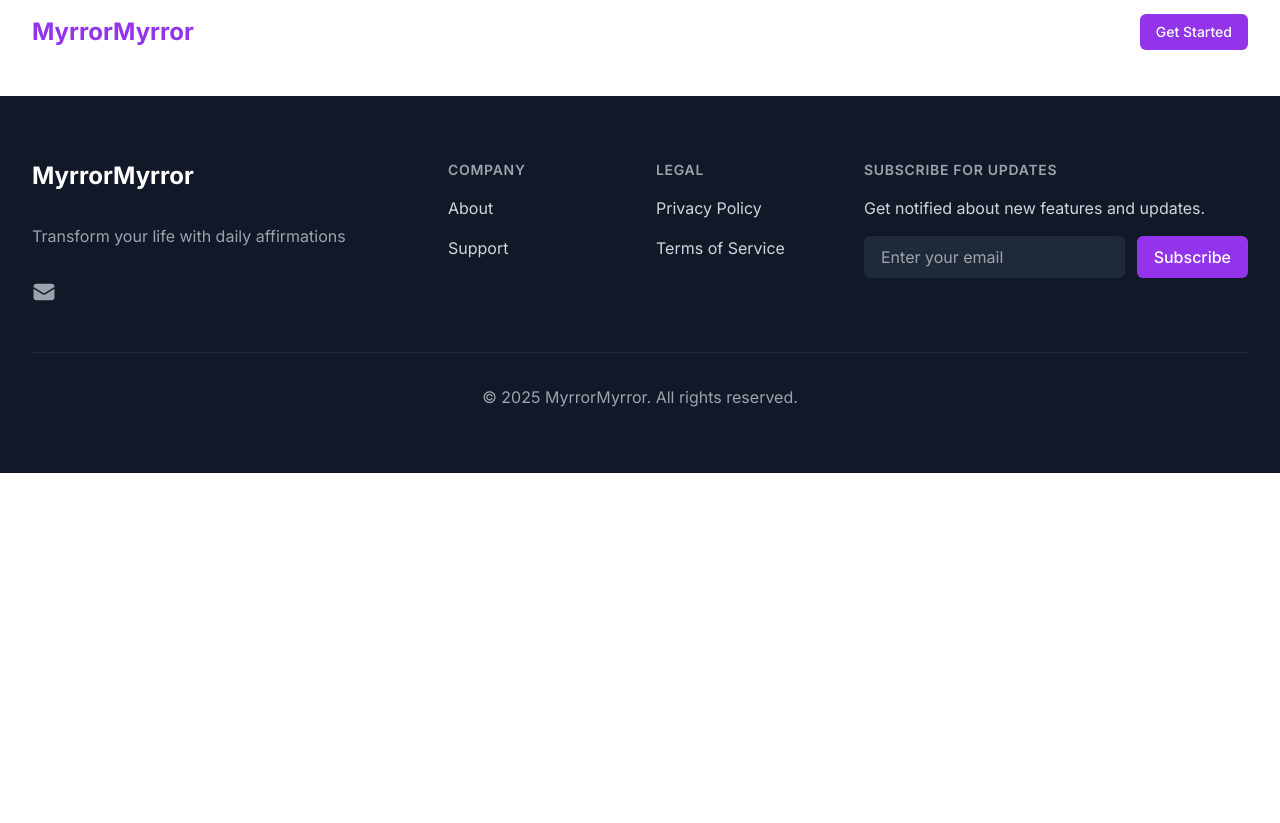
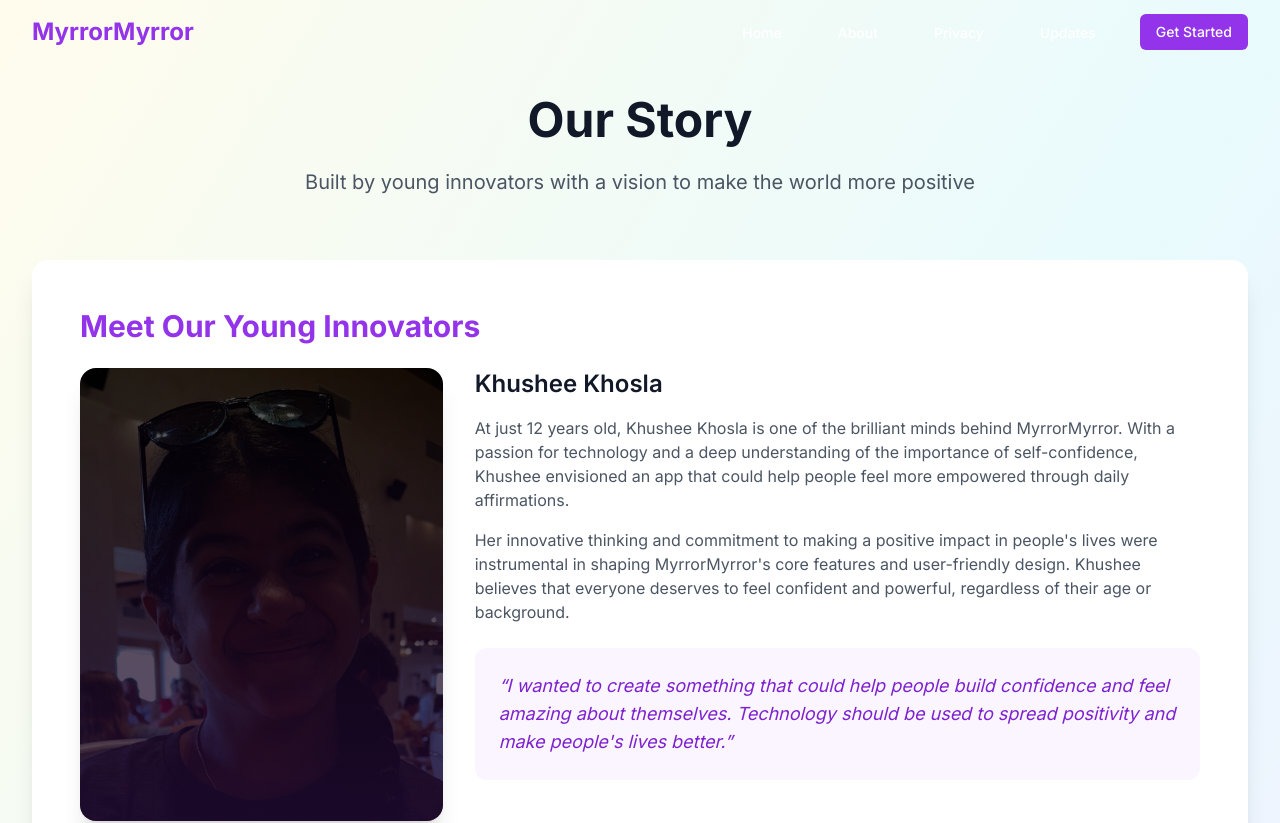
Before and after one commit to sajankhosla/myrror-myrror, a Next.js app: page /about in a window 1280 px wide. Shown: the top 823 px of the page. Before the commit the page ends 800 px from the top, so only its background shows below. Built offline with nearby package versions, Linux system fonts and the light colour scheme.

Commit message:
Restore About page with Manav and Khushee's bios

```diff
--- a/app/about/page.tsx
+++ b/app/about/page.tsx
@@ -2,6 +2,9 @@
 // Last deployed: 2024-02-22 21:45 UTC
 'use client';
 
+import { motion } from 'framer-motion';
+import Link from 'next/link';
+import Image from 'next/image';
 import Navbar from '../components/Navbar';
 import Footer from '../components/Footer';
 
@@ -9,8 +12,154 @@
   return (
     <main className="min-h-screen">
       <Navbar />
-      <div className="pt-24">
+
+      <div className="relative pt-24 pb-16 overflow-hidden">
+        {/* Background gradient */}
+        <div className="absolute inset-0 bg-gradient-to-br from-yellow-300 via-cyan-400 to-purple-600 opacity-10" />
+
+        <div className="relative max-w-7xl mx-auto px-4 sm:px-6 lg:px-8">
+          <div className="text-center mb-16">
+            <motion.h1
+              initial={{ opacity: 0, y: 20 }}
+              animate={{ opacity: 1, y: 0 }}
+              transition={{ duration: 0.6 }}
+              className="text-4xl md:text-5xl font-bold text-gray-900 mb-6"
+            >
+              Our Story
+            </motion.h1>
+            <motion.p
+              initial={{ opacity: 0, y: 20 }}
+              animate={{ opacity: 1, y: 0 }}
+              transition={{ duration: 0.6, delay: 0.2 }}
+              className="text-xl text-gray-600 max-w-3xl mx-auto"
+            >
+              Built by young innovators with a vision to make the world more positive
+            </motion.p>
+          </div>
+
+          <motion.div
+            initial={{ opacity: 0, y: 20 }}
+            animate={{ opacity: 1, y: 0 }}
+            transition={{ duration: 0.6, delay: 0.4 }}
+            className="bg-white rounded-2xl shadow-xl p-8 md:p-12 mb-12"
+          >
+            <div className="prose prose-lg max-w-none">
+              <h2 className="text-3xl font-bold text-purple-600 mb-6">
+                Meet Our Young Innovators
+              </h2>
+
+              <div className="mb-12">
+                <div className="flex flex-col md:flex-row gap-8 items-start">
+                  <div className="w-full md:w-1/3 mb-6 md:mb-0">
+                    <div className="relative w-full pt-[125%] rounded-2xl overflow-hidden shadow-xl transform hover:scale-[1.02] transition-transform duration-300">
+                      <Image
+                        src="/IMG_0326.jpg"
+                        alt="Khushee Khosla"
+                        fill
+                        className="object-cover object-center"
+                        sizes="(max-width: 768px) 100vw, (max-width: 1200px) 33vw, 400px"
+                        priority
+                      />
+                      <div className="absolute inset-0 bg-gradient-to-t from-purple-900/30 to-transparent" />
+                    </div>
+                  </div>
+                  <div className="w-full md:w-2/3">
+                    <h3 className="text-2xl font-semibold text-gray-900 mb-4">
+                      Khushee Khosla
+                    </h3>
+                    <p className="text-gray-600 mb-4">
+                      At just 12 years old, Khushee Khosla is one of the brilliant minds behind MyrrorMyrror. With a passion for technology and a deep understanding of the importance of self-confidence, Khushee envisioned an app that could help people feel more empowered through daily affirmations.
+                    </p>
+                    <p className="text-gray-600 mb-6">
+                      Her innovative thinking and commitment to making a positive impact in people&apos;s lives were instrumental in shaping MyrrorMyrror&apos;s core features and user-friendly design. Khushee believes that everyone deserves to feel confident and powerful, regardless of their age or background.
+                    </p>
+                    <div className="bg-purple-50 rounded-xl p-6 mb-8">
+                      <blockquote className="text-lg italic text-purple-700">
+                        &ldquo;I wanted to create something that could help people build confidence and feel amazing about themselves. Technology should be used to spread positivity and make people&apos;s lives better.&rdquo;
+                      </blockquote>
+                    </div>
+                  </div>
+                </div>
+              </div>
+
+              <div className="mb-12">
+                <div className="flex flex-col md:flex-row gap-8 items-start">
+                  <div className="w-full md:w-1/3 mb-6 md:mb-0">
+                    <div className="relative w-full pt-[125%] rounded-2xl overflow-hidden shadow-xl transform hover:scale-[1.02] transition-transform duration-300">
+                      <Image
+                        src="/IMG_4928.jpg"
+                        alt="Manav Khosla"
+                        fill
+                        className="object-cover object-center"
+                        sizes="(max-width: 768px) 100vw, (max-width: 1200px) 33vw, 400px"
+                        priority
+                      />
+                      <div className="absolute inset-0 bg-gradient-to-t from-purple-900/30 to-transparent" />
+                    </div>
+                  </div>
+                  <div className="w-full md:w-2/3">
+                    <h3 className="text-2xl font-semibold text-gray-900 mb-4">
+                      Manav Khosla
+                    </h3>
+                    <p className="text-gray-600 mb-4">
+                      At 9 years old, Manav Khosla brings a fresh perspective and boundless creativity to MyrrorMyrror. His natural ability to see the world through optimistic eyes helped shape the app&apos;s approach to making affirmations fun and engaging for users of all ages.
+                    </p>
+                    <p className="text-gray-600 mb-6">
+                      Manav&apos;s enthusiasm for using technology to help others feel good about themselves has been a driving force in making MyrrorMyrror accessible and enjoyable for everyone. His input was crucial in ensuring the app remains simple yet powerful.
+                    </p>
+                    <div className="bg-purple-50 rounded-xl p-6 mb-8">
+                      <blockquote className="text-lg italic text-purple-700">
+                        &ldquo;Everyone should be able to feel happy and confident. I wanted to help create something that makes people smile and believe in themselves.&rdquo;
+                      </blockquote>
+                    </div>
+                  </div>
+                </div>
+              </div>
+
+              <h3 className="text-2xl font-semibold text-purple-600 mb-4">
+                Our Mission
+              </h3>
+              <p className="text-gray-600 mb-6">
+                Together, these young innovators set out with a clear mission: create an app that brings more positivity to the world. They wanted to build something that would:
+              </p>
+              <ul className="list-disc list-inside text-gray-600 mb-6 space-y-2">
+                <li>Help people feel more confident in themselves</li>
+                <li>Make positive affirmations accessible to everyone</li>
+                <li>Create a safe, private space for personal growth</li>
+                <li>Use technology to spread positivity</li>
+              </ul>
+
+              <h3 className="text-2xl font-semibold text-purple-600 mb-4">
+                The Journey
+              </h3>
+              <p className="text-gray-600 mb-6">
+                Using their understanding of technology and their passion for helping others, these young developers worked to create an app that would be both powerful and easy to use. They focused on making sure everyone&apos;s privacy was protected while still delivering a meaningful experience that could help transform lives.
+              </p>
+              <div className="bg-purple-50 rounded-xl p-6 mb-6">
+                <p className="text-lg text-purple-700">
+                  MyrrorMyrror represents the innovative spirit of young minds working to make a difference. It&apos;s a testament to how age is no barrier when it comes to creating meaningful technology that can positively impact people&apos;s lives.
+                </p>
+              </div>
+            </div>
+          </motion.div>
+
+          <motion.div
+            initial={{ opacity: 0, y: 20 }}
+            animate={{ opacity: 1, y: 0 }}
+            transition={{ duration: 0.6, delay: 0.6 }}
+            className="text-center"
+          >
+            <Link
+              href="/"
+              className="inline-flex items-center text-purple-600 hover:text-purple-700 font-medium"
+            >
+              <span className="mr-2">←</span>
+              Back to Home
+            </Link>
+          </motion.div>
+        </div>
       </div>
+
       <Footer />
     </main>
   );
```
